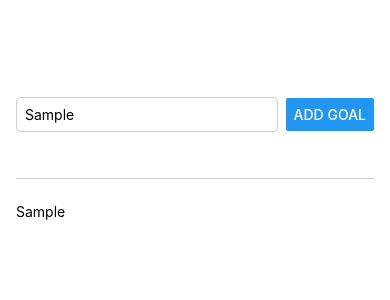
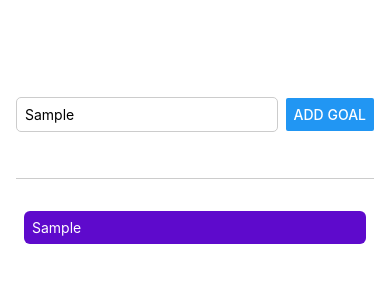
Before and after one commit to Pinetart/React-Native-Max, a React Native app: screen / in a window 390 px wide. Both pictures are taken after typing "Sample" into the empty fields and a click on the button "ADD GOAL". Shown: the top 300 px of the page. Built offline with nearby package versions, Linux system fonts and the light colour scheme.

Commit message:
iOS & Android Styling Differences

```diff
--- a/App.js
+++ b/App.js
@@ -25,7 +25,9 @@
       </View>
       <View style={styles.goalsContainer}>
         {courseGoals.map((goal) => (
-          <Text key={goal}>{goal}</Text>
+          <View style={styles.goalItem} key={goal}>
+            <Text style={styles.goalText}>{goal}</Text>
+          </View>
         ))}
       </View>
     </View>
@@ -58,4 +60,13 @@
   goalsContainer: {
     flex: 5,
   },
+  goalItem: {
+    margin: 8,
+    padding: 8,
+    borderRadius: 6,
+    backgroundColor: "#5e0acc",
+  },
+  goalText: {
+    color: "white",
+  },
 });
```
